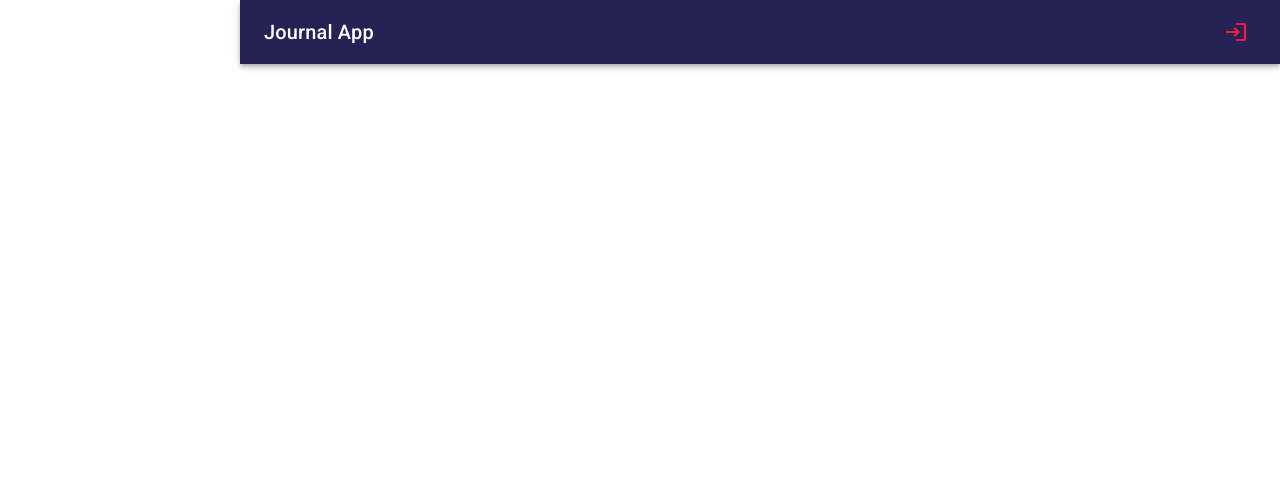
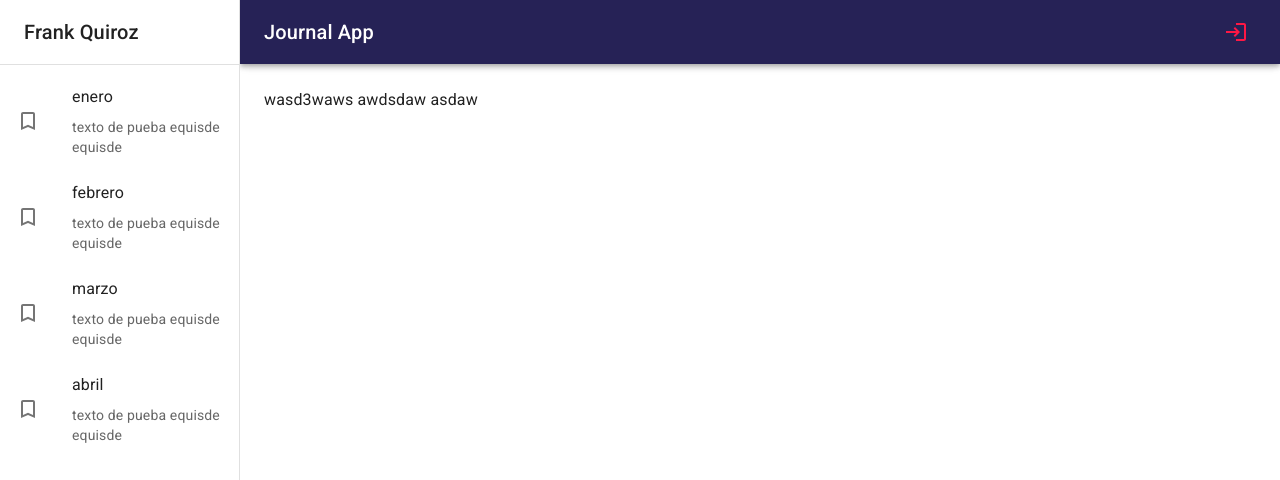
Before and after one commit to Faqo/Journal-App, a React (Vite) app: page / in a window 1280 px wide. Shown: the top 480 px of the page. Built offline with nearby package versions, Linux system fonts and the light colour scheme.

Commit message:
maquetado de componentes de journal

```diff
--- /dev/null
+++ b/src/journal/components/Sidebar.jsx
@@ -0,0 +1,46 @@
+import { Box, Divider, Drawer, Grid, List, ListItem, ListItemButton, ListItemIcon, ListItemText, Toolbar, Typography } from "@mui/material"
+import { TurnedInNot } from '@mui/icons-material';
+export const Sidebar = ({drawerWidth=240}) => {
+  return (
+    <Box
+        component='nav'
+        sx={{
+            width:{ sm: drawerWidth },
+            flexShrink:{ sm: 0 }
+        }}
+    >
+        <Drawer
+            variant='permanent'
+            open
+            sx={{
+                display:{xs:'block'},
+                '& .MuiDrawer-paper': {boxSizing:'border-box', width:drawerWidth}
+            }}
+        >
+            <Toolbar>
+                <Typography variant='h6' noWrap component='div' >
+                    Frank Quiroz
+                </Typography>
+            </Toolbar>
+            <Divider />
+            <List>
+                {
+                    ['enero','febrero','marzo','abril'].map( text =>(
+                        <ListItem key={text} disablePadding >
+                            <ListItemButton>
+                                <ListItemIcon>
+                                    <TurnedInNot />
+                                </ListItemIcon>
+                                <Grid container>
+                                    <ListItemText primary={text}/>
+                                    <ListItemText secondary={'texto de pueba equisde equisde'}/>
+                                </Grid>
+                            </ListItemButton>
+                        </ListItem>
+                    ))
+                }
+            </List>
+        </Drawer>
+    </Box>
+  )
+}
--- a/src/journal/components/index.js
+++ b/src/journal/components/index.js
@@ -1 +1,2 @@
 export * from './Navbar';
+export * from './Sidebar';
--- a/src/journal/layout/JournalLayout.jsx
+++ b/src/journal/layout/JournalLayout.jsx
@@ -1,5 +1,5 @@
-import { Box } from "@mui/material"
-import { Navbar } from "../components";
+import { Box, Toolbar } from "@mui/material"
+import { Navbar, Sidebar } from "../components";
 
 const drawerWidth = 240;
 
@@ -9,13 +9,14 @@
         {/* Navbar */}
         <Navbar drawerWidth={drawerWidth}/>
         {/* SideBar */}
-
+        <Sidebar drawerWidth={drawerWidth}/>
         {/* Main */}
         <Box
             component='main'
             sx={{flexGrow:1, p:3}}
         >
-            {/* Toolbar */}
+        {/* Toolbar */}
+            <Toolbar />
             {children}
 
         </Box>
--- a/src/journal/pages/JournalPage.jsx
+++ b/src/journal/pages/JournalPage.jsx
@@ -5,7 +5,7 @@
   return (
     <JournalLayout>
 
-      <Typography> </Typography>
+      <Typography> wasd3waws awdsdaw asdaw  </Typography>
 
     </JournalLayout>
   )
```
